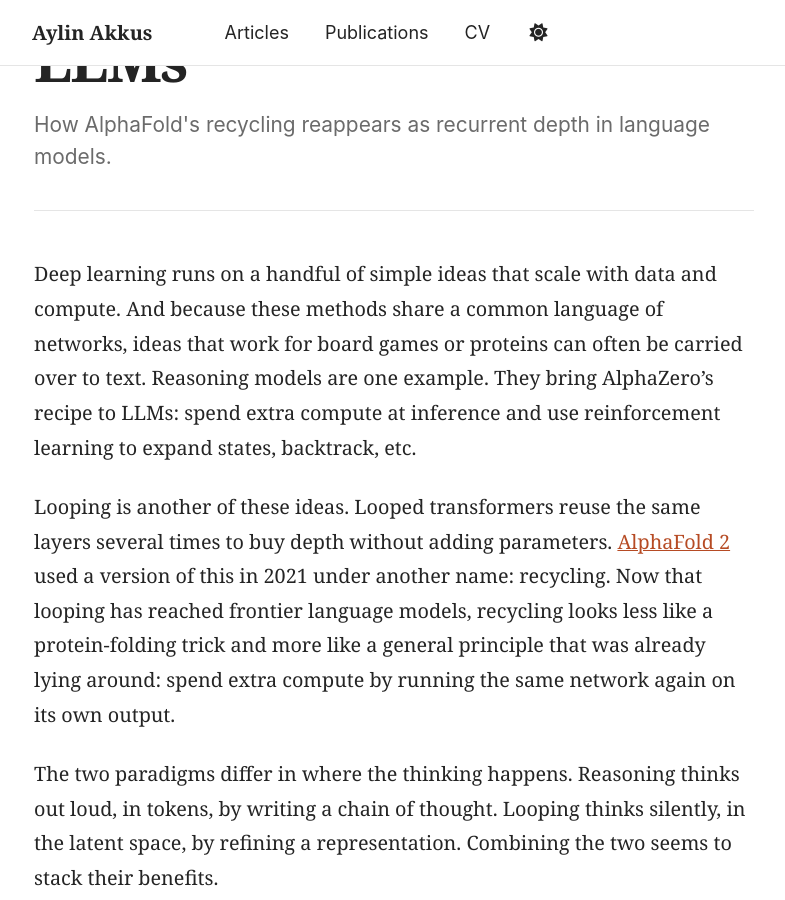
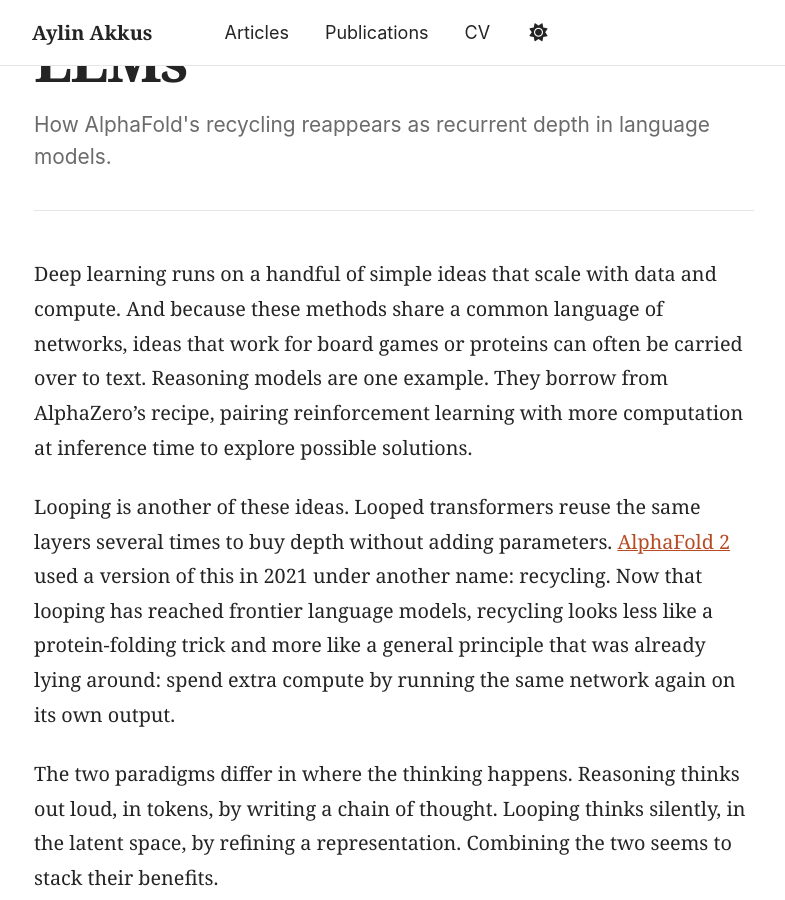
Before and after one commit to AylinAkkus/aylinakkus.github.io, a Jekyll site: the page built from _posts/2026-11-16-recycling-is-looping.md, in a window 1280 px wide and 900 px high, scrolled down 336 px. Shown: the whole window, without its empty margins (246-1031 px from the left). Built offline with Jekyll 4.4.1, drawn with Linux system fonts in a browser that asks for light colours.

Commit message:
Polish reasoning model introduction

```diff
--- a/_posts/2026-11-16-recycling-is-looping.md
+++ b/_posts/2026-11-16-recycling-is-looping.md
@@ -10,7 +10,7 @@ tags:
   - Protein Folding
 ---
 
-Deep learning runs on a handful of simple ideas that scale with data and compute. And because these methods share a common language of networks, ideas that work for board games or proteins can often be carried over to text. Reasoning models are one example. They bring AlphaZero's recipe to LLMs: spend extra compute at inference and use reinforcement learning to expand states, backtrack, etc.
+Deep learning runs on a handful of simple ideas that scale with data and compute. And because these methods share a common language of networks, ideas that work for board games or proteins can often be carried over to text. Reasoning models are one example. They borrow from AlphaZero's recipe, pairing reinforcement learning with more computation at inference time to explore possible solutions.
 
 Looping is another of these ideas. Looped transformers reuse the same layers several times to buy depth without adding parameters. [AlphaFold 2](https://www.nature.com/articles/s41586-021-03819-2) used a version of this in 2021 under another name: recycling. Now that looping has reached frontier language models, recycling looks less like a protein-folding trick and more like a general principle that was already lying around: spend extra compute by running the same network again on its own output.
 
```
